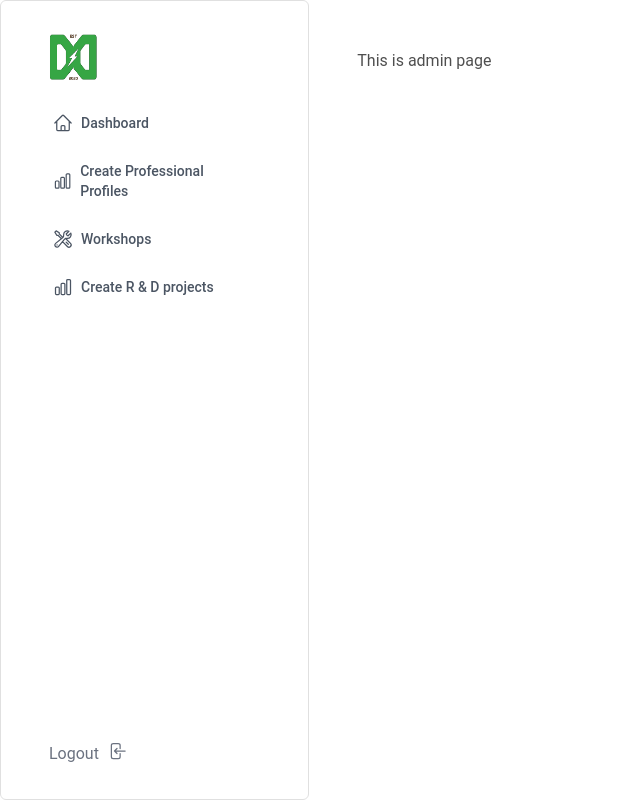
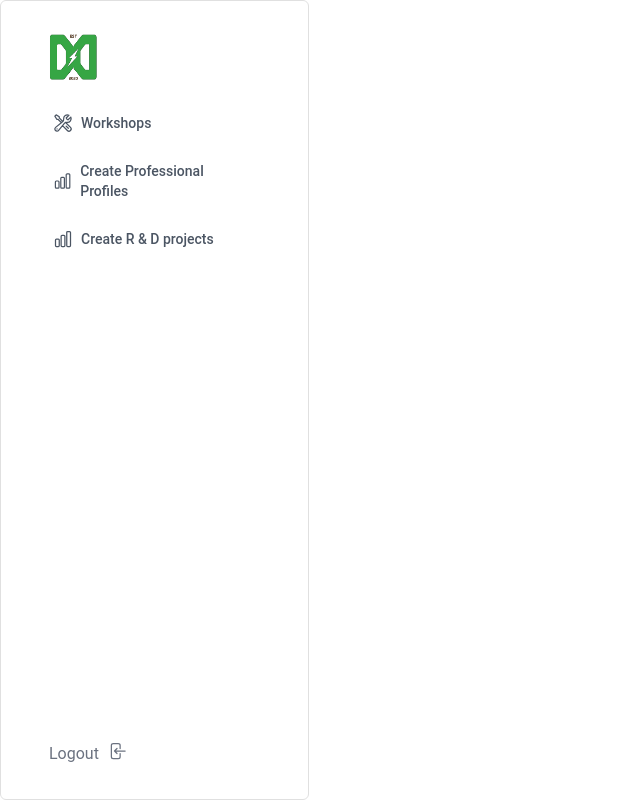
Before and after one commit to drivedock/drivedock-frontend, a React (Vite) app: page /admin/home in a window 1280 px wide. Shown: the whole page, without its empty margins (0-640 px from the left). Built offline with nearby package versions, Linux system fonts and the light colour scheme; sample sign-in values are in the browser's storage.

Commit message:
added the layout for admin pages

```diff
--- /dev/null
+++ b/src/pages/Admin/ProfessionalProfilesPage/index.jsx
@@ -0,0 +1,7 @@
+import React from "react";
+
+function ProfessionalProfilesPage() {
+  return <div>This is PP page</div>;
+}
+
+export default ProfessionalProfilesPage;
--- /dev/null
+++ b/src/pages/Admin/RandDProjectsPage/index.jsx
@@ -0,0 +1,7 @@
+import React from "react";
+
+function RandDProjectsPage() {
+  return <div>This is R & D projects page</div>;
+}
+
+export default RandDProjectsPage;
--- /dev/null
+++ b/src/pages/Admin/WorkshopsPage/index.jsx
@@ -0,0 +1,7 @@
+import React from "react";
+
+function WorkshopsPage() {
+  return <div>This is workshops page</div>;
+}
+
+export default WorkshopsPage;
--- a/src/pages/AdminPage/index.jsx
+++ /dev/null
@@ -1,7 +0,0 @@
-import React from "react";
-
-function AdminPage() {
-  return <div>This is admin page</div>;
-}
-
-export default AdminPage;
--- a/src/pages/AdminSideNavBar/index.jsx
+++ b/src/pages/AdminSideNavBar/index.jsx
@@ -26,7 +26,7 @@ function AdminSideNavBar(props) {
         <nav className="flex-1 -mx-3 space-y-3">
           <a
             className="flex items-center px-3 py-2 text-gray-600 transition-colors duration-300 transform rounded-lg dark:text-gray-300 hover:bg-gray-100 dark:hover:bg-gray-800 dark:hover:text-gray-200 hover:text-gray-700"
-            onClick={() => handleNavigation("/admin/home")}
+            onClick={() => handleNavigation("/admin/workshops")}
           >
             <svg
               xmlns="http://www.w3.org/2000/svg"
@@ -40,11 +40,11 @@ function AdminSideNavBar(props) {
               <path
                 strokeLinecap="round"
                 strokeLinejoin="round"
-                d="M2.25 12l8.954-8.955c.44-.439 1.152-.439 1.591 0L21.75 12M4.5 9.75v10.125c0 .621.504 1.125 1.125 1.125H9.75v-4.875c0-.621.504-1.125 1.125-1.125h2.25c.621 0 1.125.504 1.125 1.125V21h4.125c.621 0 1.125-.504 1.125-1.125V9.75M8.25 21h8.25"
+                d="M11.42 15.17L17.25 21A2.652 2.652 0 0021 17.25l-5.877-5.877M11.42 15.17l2.496-3.03c.317-.384.74-.626 1.208-.766M11.42 15.17l-4.655 5.653a2.548 2.548 0 11-3.586-3.586l6.837-5.63m5.108-.233c.55-.164 1.163-.188 1.743-.14a4.5 4.5 0 004.486-6.336l-3.276 3.277a3.004 3.004 0 01-2.25-2.25l3.276-3.276a4.5 4.5 0 00-6.336 4.486c.091 1.076-.071 2.264-.904 2.95l-.102.085m-1.745 1.437L5.909 7.5H4.5L2.25 3.75l1.5-1.5L7.5 4.5v1.409l4.26 4.26m-1.745 1.437l1.745-1.437m6.615 8.206L15.75 15.75M4.867 19.125h.008v.008h-.008v-.008z"
               ></path>
             </svg>
             <span className="mx-2 text-sm font-medium letSdisable">
-              Dashboard
+              Workshops
             </span>
           </a>
           <a
@@ -68,29 +68,6 @@ function AdminSideNavBar(props) {
             </svg>
             <span className="mx-2 text-sm font-medium letSdisable">
               Create Professional Profiles
-            </span>
-          </a>
-          <a
-            className="flex items-center px-3 py-2 text-gray-600 transition-colors duration-300 transform rounded-lg dark:text-gray-300 hover:bg-gray-100 dark:hover:bg-gray-800 dark:hover:text-gray-200 hover:text-gray-700"
-            onClick={() => handleNavigation("/admin/workshops")}
-          >
-            <svg
-              xmlns="http://www.w3.org/2000/svg"
-              fill="none"
-              viewBox="0 0 24 24"
-              strokeWidth="1.5"
-              stroke="currentColor"
-              aria-hidden="true"
-              className="w-5 h-5"
-            >
-              <path
-                strokeLinecap="round"
-                strokeLinejoin="round"
-                d="M11.42 15.17L17.25 21A2.652 2.652 0 0021 17.25l-5.877-5.877M11.42 15.17l2.496-3.03c.317-.384.74-.626 1.208-.766M11.42 15.17l-4.655 5.653a2.548 2.548 0 11-3.586-3.586l6.837-5.63m5.108-.233c.55-.164 1.163-.188 1.743-.14a4.5 4.5 0 004.486-6.336l-3.276 3.277a3.004 3.004 0 01-2.25-2.25l3.276-3.276a4.5 4.5 0 00-6.336 4.486c.091 1.076-.071 2.264-.904 2.95l-.102.085m-1.745 1.437L5.909 7.5H4.5L2.25 3.75l1.5-1.5L7.5 4.5v1.409l4.26 4.26m-1.745 1.437l1.745-1.437m6.615 8.206L15.75 15.75M4.867 19.125h.008v.008h-.008v-.008z"
-              ></path>
-            </svg>
-            <span className="mx-2 text-sm font-medium letSdisable">
-              Workshops
             </span>
           </a>
           <a
--- a/src/pages/DashboardPage/index.jsx
+++ b/src/pages/DashboardPage/index.jsx
@@ -1,5 +1,4 @@
 import React, { useEffect, useState } from "react";
-import { Route } from "react-router-dom";
 import { useHistory } from "react-router-dom/cjs/react-router-dom";
 
 import ProtectedRoute from "../../components/auth/ProtectedRoute";
@@ -15,8 +14,10 @@ import { getProfileStatus } from "../../api/profile";
 import IdeaDropBoxPage from "../IdeaDropBoxPage";
 import StatusTrackerPage from "../StatusTrackerPage";
 import RAndDProjectsPage from "../RAndDProjectsPage";
-import AdminPage from "../AdminPage";
 import AdminSideNavBar from "../AdminSideNavBar";
+import WorkshopsPage from "../Admin/WorkshopsPage";
+import ProfessionalProfilesPage from "../Admin/ProfessionalProfilesPage";
+import RandDProjectsPage from "../Admin/RandDProjectsPage/Index";
 
 function DashboardPage() {
   // to make the useeffect to be called once
@@ -93,17 +94,20 @@ function DashboardPage() {
             component={ProfileSettings}
           />
 
-          <ProtectedRoute path="/admin/home" exact component={AdminPage} />
-          <ProtectedRoute path="/admin/workshops" exact component={AdminPage} />
+          <ProtectedRoute
+            path="/admin/workshops"
+            exact
+            component={WorkshopsPage}
+          />
           <ProtectedRoute
             path="/admin/create-professionals"
             exact
-            component={AdminPage}
+            component={ProfessionalProfilesPage}
           />
           <ProtectedRoute
             path="/admin/create-projects"
             exact
-            component={AdminPage}
+            component={RandDProjectsPage}
           />
         </section>
       </div>
--- a/src/pages/UserSignInPage/index.jsx
+++ b/src/pages/UserSignInPage/index.jsx
@@ -46,7 +46,7 @@ const UserSignInPage = () => {
         localStorage.setItem("userType", userType);
         localStorage.setItem("isAuthenticated", token);
         if (userType === "admin") {
-          history.push("/admin/home");
+          history.push("/admin/workshops");
         } else {
           history.push("/dashboard/home");
         }
```
